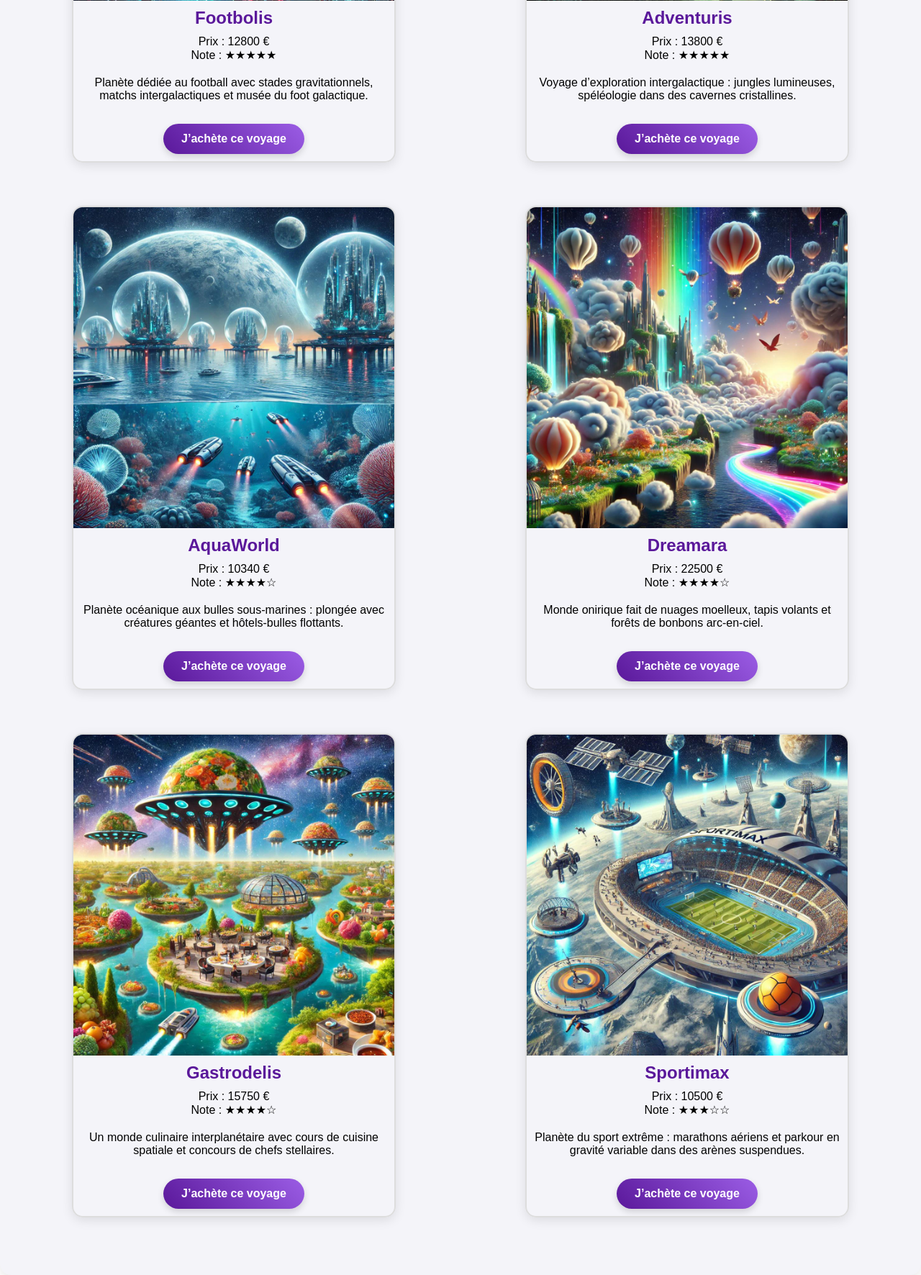
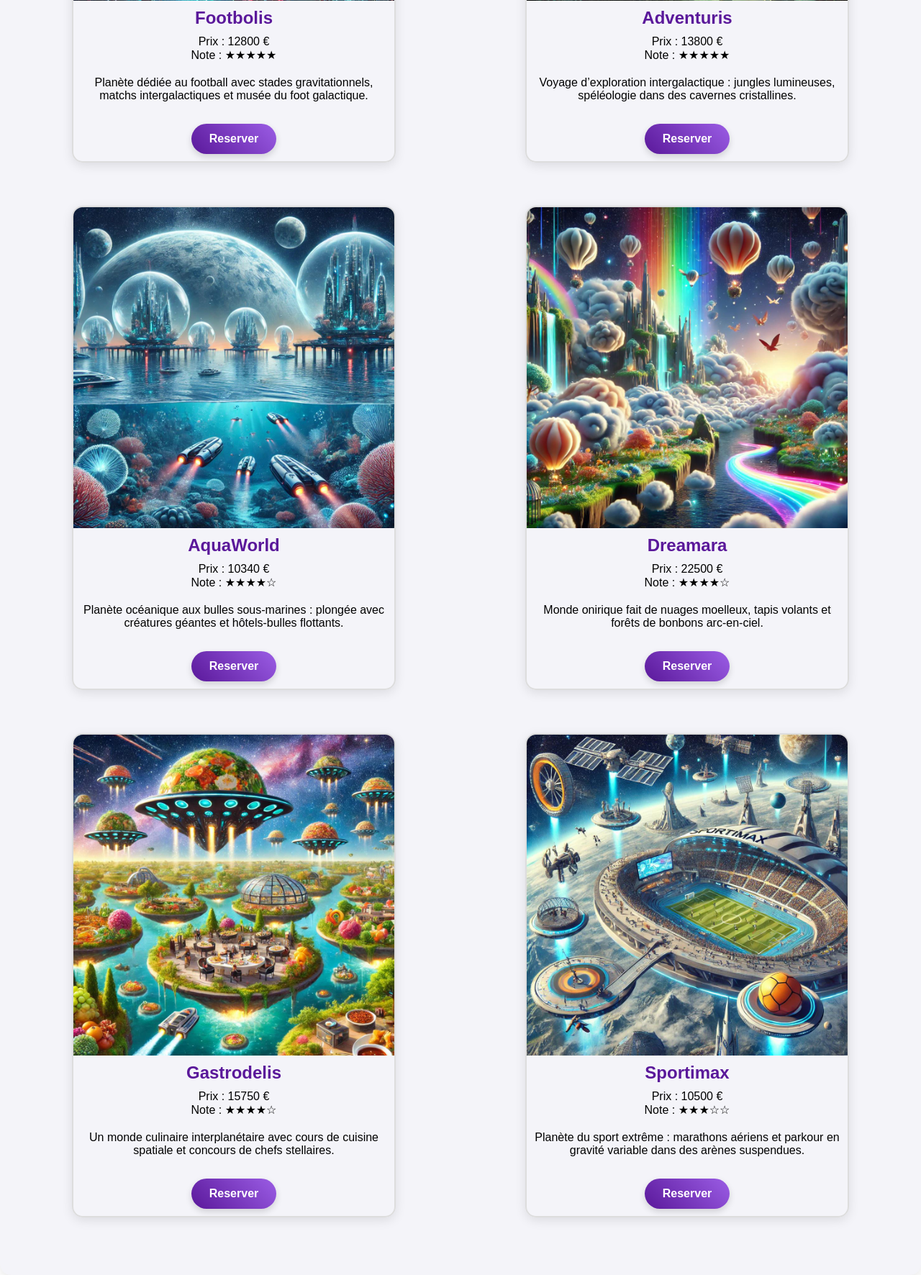
Before and after one commit to Bubuline3011/CY-Planet, a PHP site: page /destination.php in a window 1280 px wide. Shown: the part 942-2714 px from the top of the page at 72% size. Run offline with PHP 8.4, Linux system fonts and the light colour scheme.

Commit message:
Add files via upload

```diff
--- a/destination.php
+++ b/destination.php
@@ -61,7 +61,7 @@ switch ($filtre) {
                     <p><?= htmlspecialchars($voyage['description']) ?></p>
                     <form method="GET" action="voyage_detail.php">
                         <input type="hidden" name="id" value="<?= $voyage['id'] ?>">
-                        <button class="acheter-btn" type="submit">J’achète ce voyage</button>
+                        <button class="acheter-btn" type="submit">Reserver</button>
                     </form>
                 </a>
             <?php endforeach; ?>
```
